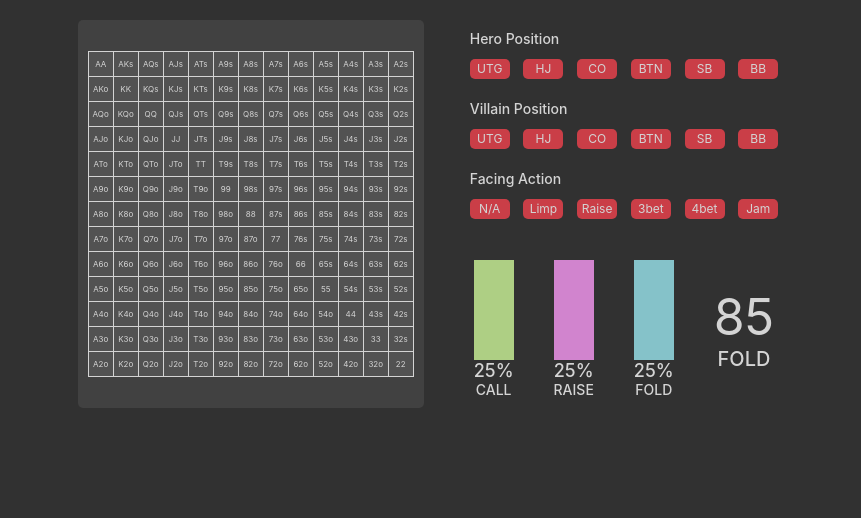
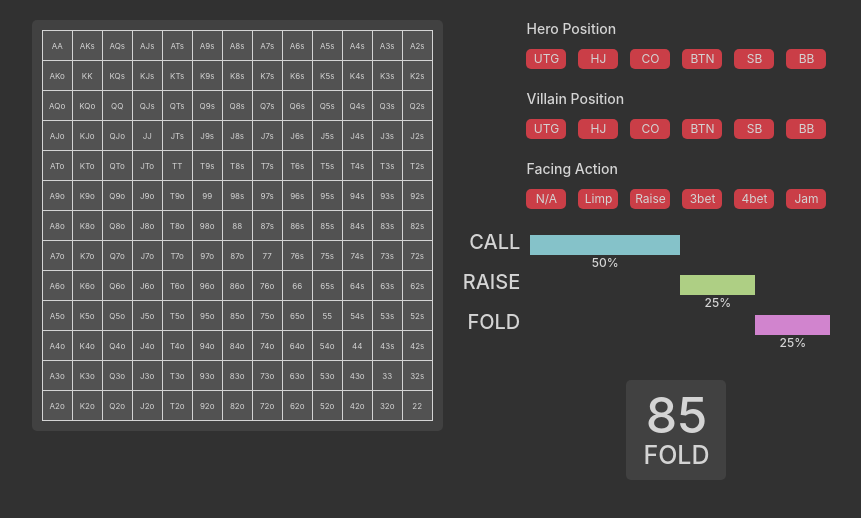
Before and after one commit to evanmoses/realtimepre, a React (Create React App) app in the folder client/: page / in a window 1280 px wide. Shown: the top 518 px of the page, without its empty margins (199-1060 px from the left). Built offline with nearby package versions, Linux system fonts and the light colour scheme.

Commit message:
update db model for raise sizing, layout changes

```diff
--- a/client/src/App.css
+++ b/client/src/App.css
@@ -17,17 +17,18 @@ button {
 
 .rangebox {
   background-color: #414141;
-  margin: 10px;
+  margin: 10px 30px;
   padding: 10px;
   border-radius: 5px;
   display: flex;
   align-items: center;
   justify-content: center;
+  height: fit-content;
 }
 
 .rangecontainer {
   display: flex;
-  width: 326px;
+  width: 391px;
   flex-wrap: wrap;
   border-top: 1px solid #d4d4d4;
   border-left: 1px solid #d4d4d4;
@@ -35,8 +36,8 @@ button {
 }
 
 .rangechart {
-  width: 25px;
-  height: 25px;
+  width: 30px;
+  height: 30px;
   border-right: 1px solid #d4d4d4;
   border-bottom: 1px solid #d4d4d4;
   display: flex;
@@ -49,11 +50,12 @@ button {
 }
 
 .dashbox {
-  margin: 10px;
+  margin: 0 10px;
   padding: 10px;
   display: flex;
+  flex-direction: column;
   align-items: center;
-  justify-content: center;
+  justify-content: space-between;
 }
 
 .dashcontainer {
@@ -98,34 +100,53 @@ button {
   line-height: 20px;
 }
 
-.selecta:hover, .selecta:active, .selecta:focus {
+.selecta:hover,
+.selecta:active,
+.selecta:focus {
   background-color: #702227;
 }
 
 .freq-container {
-  margin-top: 20px;
   display: flex;
   flex-direction: row;
-  justify-content: center;
-  align-items: center;
+  justify-content: space-between;
+  transform: translateX(-30px);
+}
+
+.action-col {
+  display: flex;
+  flex-direction: column;
+  justify-content: space-around;
+  margin-right: 10px;
+}
+
+.freq-col {
+  display: flex;
+  flex-direction: column;
+  justify-content: space-around;
 }
 
 .bar-container {
-  margin: 0 20px;
+  display: flex;
+  flex-direction: column;
+  height: 30px;
 }
 
 .bar {
-  height: 100px;
+  min-height: 20px;
 }
 
 .frequency {
-  font-size: 18px;
+  font-size: 12px;
   font-weight: 500;
 }
 
 .action {
-  font-size: 14px;
+  align-self: flex-end;
+  font-size: 20px;
   font-weight: 500;
+  height: 30px;
+  margin-bottom: 10px;
 }
 
 .freq-input {
@@ -140,12 +161,26 @@ button {
   margin-top: 10px;
 }
 
+.freq-random {
+  background-color: #414141;
+  width: 100px;
+  height: 100px;
+  margin: auto;
+  border-radius: 5px;
+  display: flex;
+  flex-direction: column;
+  justify-content: center;
+  margin-top: 30px;
+}
+
 .randomizer {
   font-size: 50px;
+  font-weight: 500;
+  line-height: 50px;
 }
 
 .action-large {
-  font-size: 20px;
+  font-size: 25px;
   font-weight: 500;
 }
 
@@ -175,6 +210,7 @@ button {
   font-weight: 500;
 }
 
-.submit-btn:hover, .submit-btn:active {
+.submit-btn:hover,
+.submit-btn:active {
   background-color: #525252;
 }
--- a/client/src/components/Dash.jsx
+++ b/client/src/components/Dash.jsx
@@ -8,9 +8,10 @@ function Dash() {
     <div className="dashbox">
       <div className="dash-container">
         <Buttons />
-        {/* <FreqSelect /> */}
+      </div>
+      <div className="dash-container">
+        {/*<FreqSelect />*/}
         <FreqDisplay />
-
       </div>
     </div>
   )
--- a/client/src/components/FreqDisplay.jsx
+++ b/client/src/components/FreqDisplay.jsx
@@ -2,27 +2,33 @@
 
 function FreqDisplay() {
   return (
+    <div>
       <div className="freq-container">
-      <div className="bar-container">
-        <div className="bar" style={{backgroundColor: "#aecf84"}}></div>
-        <div className="frequency">25%</div>
+        <div className="action-col">
           <div className="action">CALL</div>
-      </div>
-      <div className="bar-container">
-        <div className="bar" style={{backgroundColor: "#d184ce"}}></div>
-        <div className="frequency">25%</div>
           <div className="action">RAISE</div>
-      </div>
-      <div className="bar-container">
-        <div className="bar" style={{backgroundColor: "#85c2c9"}}></div>
-        <div className="frequency">25%</div>
           <div className="action">FOLD</div>
         </div>
-      <div  className="bar-container">
+        <div className="freq-col">
+          <div className="bar-container" style={{width: '150px'}}>
+            <div className="bar" style={{backgroundColor: "#85c2c9"}}></div>
+            <div className="frequency">50%</div>
+          </div>
+          <div className="bar-container" style={{width: '75px', marginLeft: '150px'}}>
+            <div className="bar" style={{backgroundColor: "#aecf84", width: '75px'}}></div>
+            <div className="frequency">25%</div>
+          </div>
+          <div className="bar-container" style={{width: '75px', marginLeft: '225px'}}>
+            <div className="bar" style={{backgroundColor: "#d184ce",  width: '75px'}}></div>
+            <div className="frequency">25%</div>
+          </div>
+
+        </div>
+      </div>
+      <div className='freq-random'>
         <div className="randomizer">85</div>
         <div className="action-large">FOLD</div>
       </div>
-
     </div>
   );
 }
```
Also changed, not shown: 1 other file (tests, documents, lock files or other folders). Lines whose indentation alone changed are shown as unchanged.
